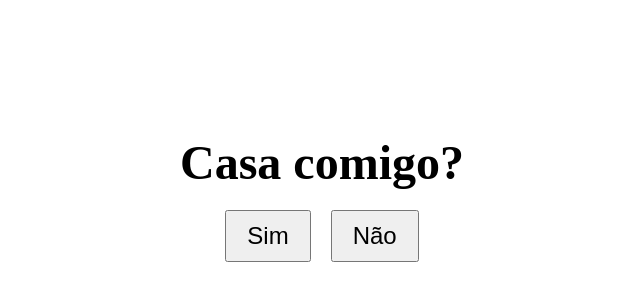
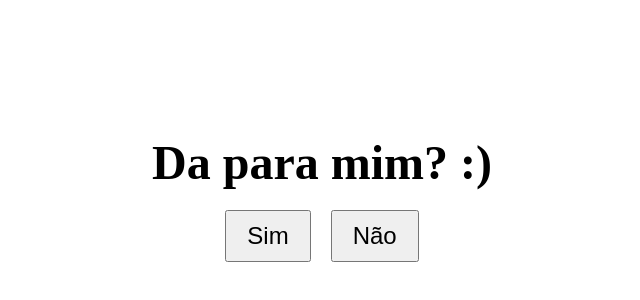
Before and after one commit to Aliferxyz/teste, a plain HTML site: page index.html in a window 1280 px wide. Shown: the part 218-518 px from the top of the page, without its empty margins (318-958 px from the left). Drawn offline with Linux system fonts and the light colour scheme.

Commit message:
Update index.html

```diff
--- a/index.html
+++ b/index.html
@@ -8,7 +8,7 @@
 </head>
 <body>
     <div class="container">
-        <h1 class="question">Casa comigo?</h1>
+        <h1 class="question">Da para mim? :)</h1>
         <div class="options">
             <button id="yesBtn" onclick="reply('yes')">Sim</button>
             <button id="noBtn" onclick="moveNoButton()">Não</button>
```
